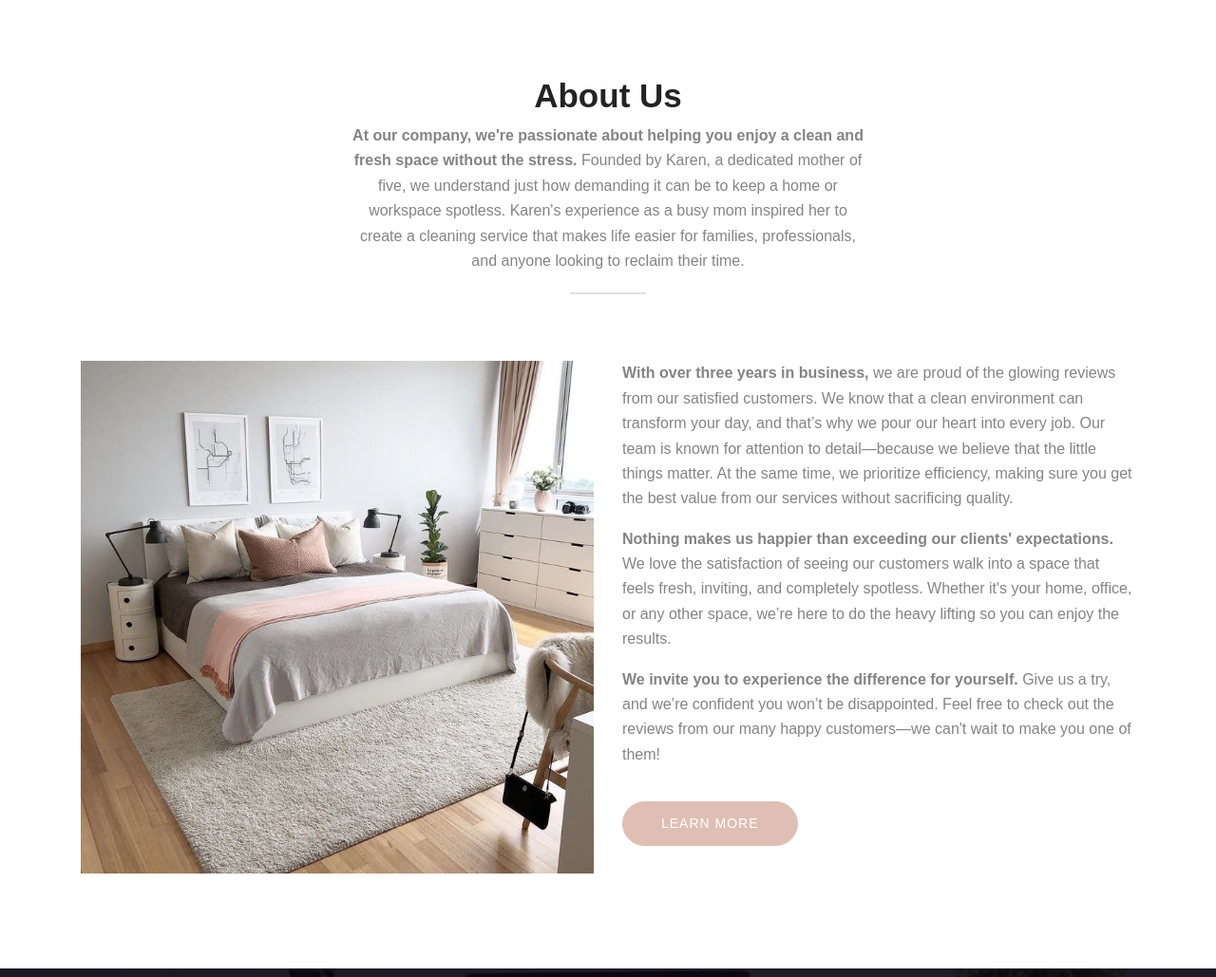
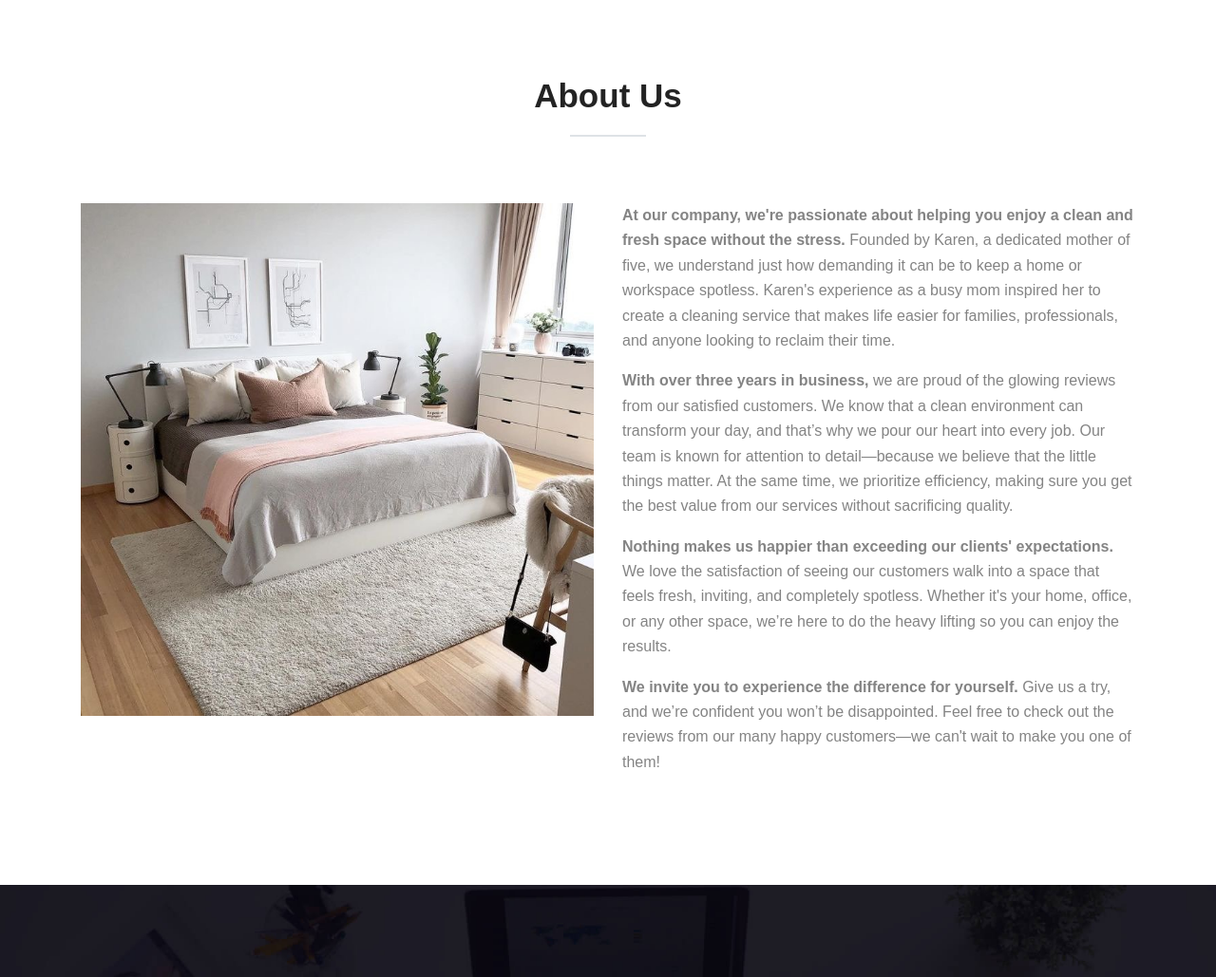
Before and after one commit to chaveste/chaveste.github.io, a plain HTML site: page index.html in a window 1280 px wide. Shown: the part 820-1849 px from the top of the page at 95% size. Drawn offline with Linux system fonts and the light colour scheme; some packages are replaced by stand-ins of ours; files whose address does not match are found by name.

Commit message:
update about us

```diff
--- a/index.html
+++ b/index.html
@@ -179,7 +179,7 @@ Start About Section
 				<!-- section title -->
 				<div class="title text-center">
 					<h2>About Us</h2>
-					<p><b>At our company, we're passionate about helping you enjoy a clean and fresh space without the stress.</b> Founded by Karen, a dedicated mother of five, we understand just how demanding it can be to keep a home or workspace spotless. Karen's experience as a busy mom inspired her to create a cleaning service that makes life easier for families, professionals, and anyone looking to reclaim their time.</p>
+
 					<div class="border"></div>
 				</div>
 				<!-- /section title -->
@@ -190,6 +190,7 @@ Start About Section
 				<img loading="lazy" src="images/about-us.jpg" class="img-fluid" alt="">
 			</div>
 			<div class="col-lg-6 just">
+				<p><b>At our company, we're passionate about helping you enjoy a clean and fresh space without the stress.</b> Founded by Karen, a dedicated mother of five, we understand just how demanding it can be to keep a home or workspace spotless. Karen's experience as a busy mom inspired her to create a cleaning service that makes life easier for families, professionals, and anyone looking to reclaim their time.</p>
 				<p>
 					<b>With over three years in business,</b> we are proud of the glowing reviews from our satisfied customers. We know that a clean environment can transform your day, and that’s why we pour our heart into every job. Our team is known for attention to detail—because we believe that the little things matter. At the same time, we prioritize efficiency, making sure you get the best value from our services without sacrificing quality.
 				</p>
@@ -207,7 +208,7 @@ Start About Section
 					<li> <i class="tf-ion-android-checkmark-circle"></i> UI/UX Design</li>
 					<li> <i class="tf-ion-android-checkmark-circle"></i> SEO Service</li>
 				</ul> -->
-				<a href="" class="btn btn-main mt-20">Learn More</a>
+				<!-- <a href="" class="btn btn-main mt-20">Learn More</a> -->
 			</div>
 		</div> <!-- End row -->
 	</div> <!-- End container -->
```
